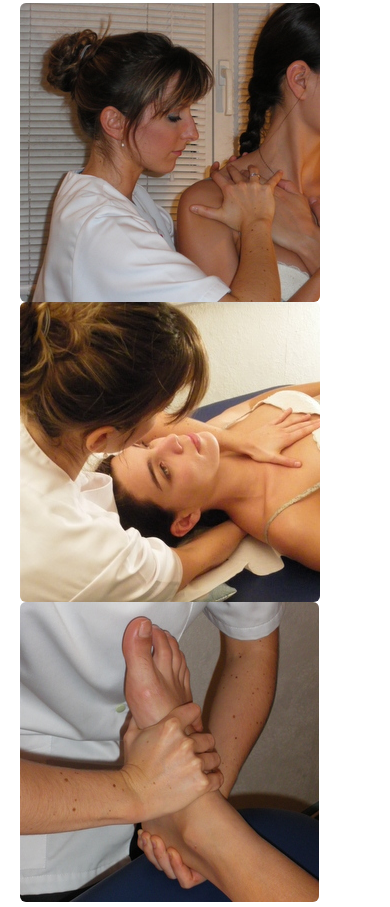
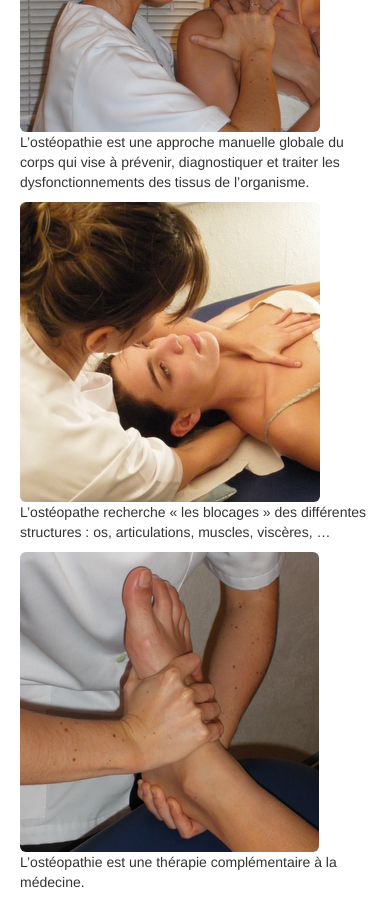
Before and after one commit to pgiraud/coline_wispelaere_osteopathie, a plain HTML site: page index.html in a window 390 px wide. Shown: the part 597-1504 px from the top of the page. Drawn offline with Linux system fonts and the light colour scheme.

Commit message:
better responsive images placement

```diff
--- a/index.html
+++ b/index.html
@@ -58,6 +58,7 @@
             </div>
             <div class="row">
                 <div class="span4">
+                    <img src="images/1.jpg" class="img-rounded">
                     <p>
                     L’ostéopathie est une approche manuelle
                     globale du corps qui vise à prévenir,
@@ -66,6 +67,7 @@
                     </p>
                 </div>
                 <div class="span4">
+                    <img src="images/2.jpg" class="img-rounded">
                     <p>
                     L’ostéopathe recherche « les blocages » des
                     différentes structures : os, articulations,
@@ -73,20 +75,10 @@
                     </p>
                 </div>
                 <div class="span4">
+                    <img src="images/3.jpg" class="img-rounded">
                     <p>
                     L’ostéopathie est une thérapie complémentaire à la médecine.
                     </p>
-                </div>
-            </div>
-            <div class="row">
-                <div class="span4">
-                    <img src="images/1.jpg" class="img-rounded">
-                </div>
-                <div class="span4">
-                    <img src="images/2.jpg" class="img-rounded">
-                </div>
-                <div class="span4">
-                    <img src="images/3.jpg" class="img-rounded">
                 </div>
             </div>
             <hr />
```
